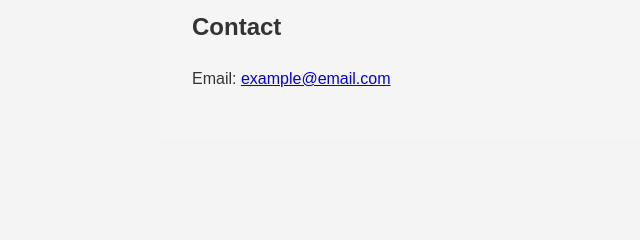
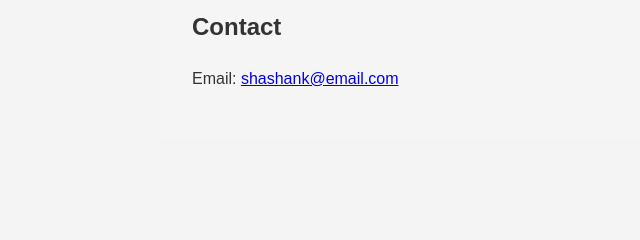
Before and after one commit to SH111-A/shashank.github.io, a plain HTML site: page index.html in a window 1280 px wide. Shown: the part 317-557 px from the top of the page, 48-688 px from the left. Drawn offline with Linux system fonts and the light colour scheme.

Commit message:
Update index.html

```diff
--- a/index.html
+++ b/index.html
@@ -20,7 +20,7 @@
 
        <section>
     <h2>Contact</h2>
-    <p>Email: <a href="mailto:example@email.com">example@email.com</a></p>
+    <p>Email: <a href="mailto:example@email.com">shashank@email.com</a></p>
 </section>
 
 
```
